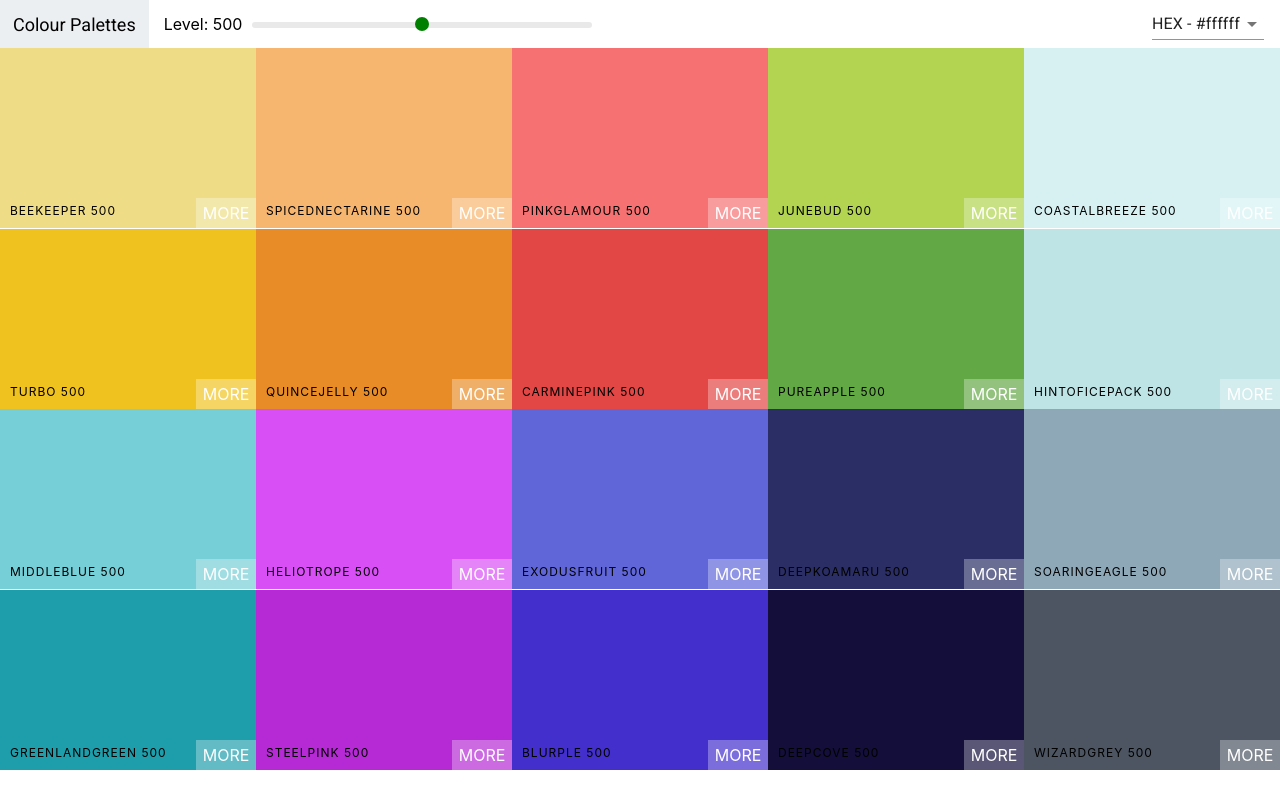
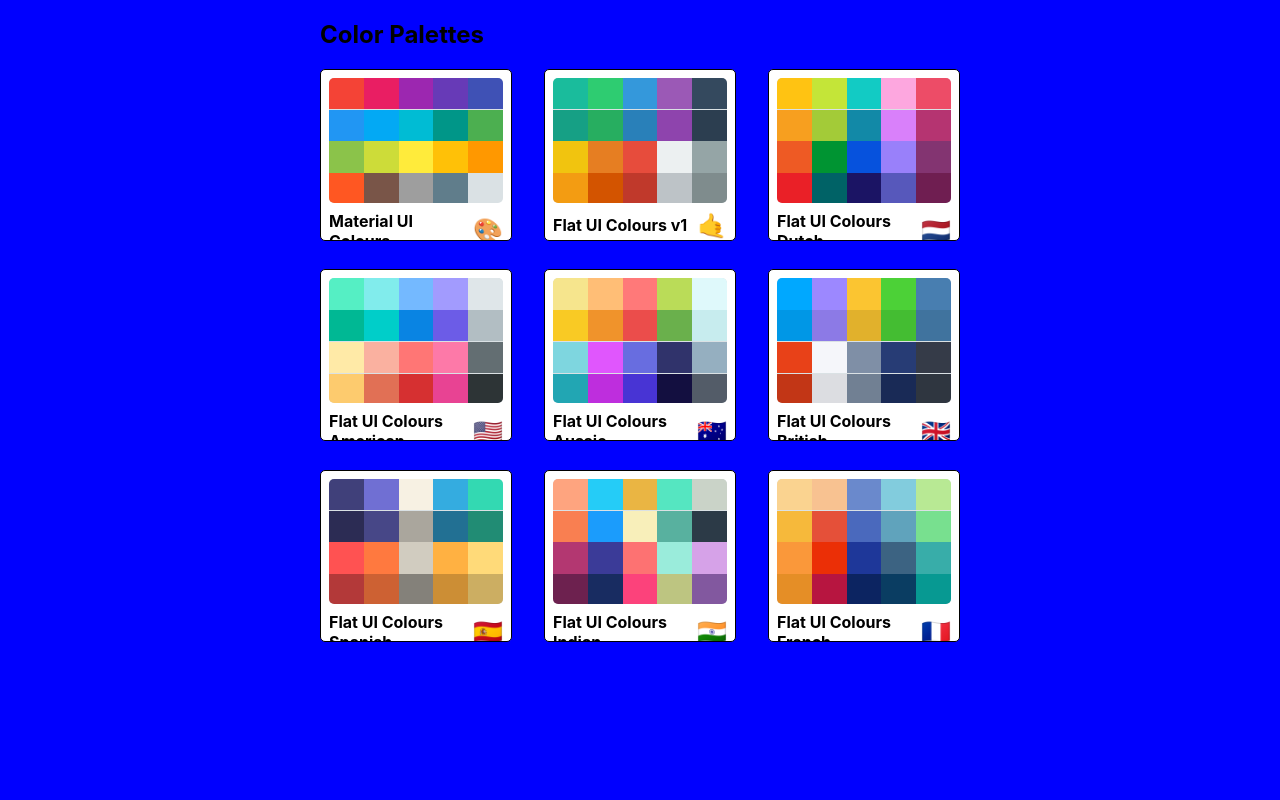
Before and after one commit to amalfkhan/colour-palette-tool, a React (Create React App) app: page / in a window 1280 px wide. Built offline with nearby package versions, Linux system fonts and the light colour scheme.

Commit message:
added and linked palettes on homepage

```diff
--- a/package.json
+++ b/package.json
@@ -5,6 +5,7 @@
   "dependencies": {
     "@material-ui/core": "^4.11.0",
     "@material-ui/icons": "^4.9.1",
+    "@material-ui/styles": "^4.10.0",
     "@testing-library/jest-dom": "^4.2.4",
     "@testing-library/react": "^9.5.0",
     "@testing-library/user-event": "^7.2.1",
@@ -13,6 +14,7 @@
     "react": "^16.13.1",
     "react-copy-to-clipboard": "^5.0.2",
     "react-dom": "^16.13.1",
+    "react-router-dom": "^5.2.0",
     "react-scripts": "3.4.3"
   },
   "scripts": {
--- a/src/App.css
+++ b/src/App.css
@@ -1,4 +1,4 @@
-.App {
+/* .App {
   text-align: center;
 }
 
@@ -35,4 +35,4 @@
   to {
     transform: rotate(360deg);
   }
-}
+} */
--- a/src/App.js
+++ b/src/App.js
@@ -1,14 +1,41 @@
 import React, { Component } from 'react';
+import { Route, Switch } from 'react-router-dom';
 import Palette from './Palette';
 import SeedPalettes from './SeedPalettes';
+import PaletteList from './PaletteList'
 import { generatePalette } from './colourHelpers'
 
 class App extends Component {
+  findPalette (id) {
+    return SeedPalettes.find(function(palette) {
+      return palette.id === id;
+    });
+  }
+
   render () {
     return (
-      <div>
-        <Palette palette={generatePalette(SeedPalettes[4])}/>
-      </div>
+      <Switch>
+        <Route
+          exact
+          path='/'
+          render={(routeProps) => <PaletteList palettes={SeedPalettes} {...routeProps}/>}
+        />
+        <Route
+          exact
+          path='/palette/:id'
+          render={(routeProps) => (
+            <Palette
+              palette={generatePalette(
+                this.findPalette(routeProps.match.params.id)
+              )}
+            />
+          )}
+        />
+      </Switch>
+
+      // <div>
+      //   <Palette palette={generatePalette(SeedPalettes[4])}/>
+      // </div>
     );
   }
 
--- /dev/null
+++ b/src/MiniPalette.js
@@ -0,0 +1,70 @@
+import React from 'react';
+import { withStyles } from '@material-ui/styles';
+
+const styles = {
+  root: {
+    background: 'white',
+    border: '1px solid black',
+    borderRadius: '5px',
+    padding: '0.5rem',
+    position: 'relative',
+    overflow: 'hidden',
+    '&:hover': {
+      cursor: 'pointer'
+    }
+  },
+  colours: {
+    background: '#dae1e4',
+    height: '125px',
+    width: '100%',
+    borderRadius: '5px',
+    overflow: 'hidden',
+  },
+  title: {
+    display: 'flex',
+    justifyContent: 'space-between',
+    alignItems: 'center',
+    margin: '0',
+    color: 'black',
+    paddingTop: '0.5rem',
+    fontSize: '1rem',
+    position: 'relative'
+  },
+  emoji: {
+    marginLeft: '0.5rem',
+    fontSize: '1.5rem',
+  },
+  miniColour: {
+    height: '25%',
+    width: '20%',
+    display: 'inline-block',
+    margin: '0 auto',
+    position: 'relative',
+    marginBottom: '-3.5px'
+  }
+}
+
+function MiniPalette (props) {
+  const { classes, paletteName, emoji, colours } = props;
+  const miniColorBoxes = colours.map(colour => (
+    <div
+      className={classes.miniColour}
+      style={{background: colour.colour}}
+      key={colour.name}
+    >
+    </div>
+  ));
+
+  return (
+    <div className={classes.root} onClick={props.handleClick}>
+      <div className={classes.colours}>
+        {miniColorBoxes}
+      </div>
+      <h5 className={classes.title}>{paletteName}
+        <span className={classes.emoji}>{emoji}</span>
+      </h5>
+    </div>
+  )
+}
+
+export default withStyles(styles)(MiniPalette);
--- a/src/Navbar.js
+++ b/src/Navbar.js
@@ -1,4 +1,5 @@
-import React, { Component } from 'react'
+import React, { Component } from 'react';
+import { Link } from 'react-router-dom';
 import Slider from 'rc-slider';
 import Select from '@material-ui/core/Select';
 import MenuItem from '@material-ui/core/MenuItem';
@@ -36,7 +37,7 @@
     return (
       <header className='Navbar'>
         <div className='logo'>
-          <a href='/'>Colour Palettes</a>
+          <Link to='/'>Colour Palettes</Link>
         </div>
         <div className='slider-container'>
           <span className='level-indicator'>Level: {level}</span>
--- a/src/Palette.css
+++ b/src/Palette.css
@@ -1,8 +1,24 @@
 .Palette {
   height: 100vh;
+  display: flex;
+  flex-direction: column;
 }
 
 .Palette-colours {
   height: 90%;
   /* overflow: hidden; */
 }
+
+.Palette-footer {
+  background: white;
+  height: 5vh;
+  display: flex;
+  justify-content: flex-end;
+  align-items: center;
+  font-weight: bold;
+}
+
+.emoji {
+  font-size: 1.5rem;
+  margin: 1rem;
+}
--- a/src/Palette.js
+++ b/src/Palette.js
@@ -2,7 +2,6 @@
 import ColourBox from './ColourBox'
 import Navbar from './Navbar'
 import './Palette.css'
-import { hex } from 'chroma-js';
 
 export default class Palette extends Component {
   constructor (props) {
@@ -25,11 +24,11 @@
   }
 
   render() {
-    const { colours } = this.props.palette;
+    const { colours, paletteName, emoji } = this.props.palette;
     const { level, format } = this.state;
 
     const colourBoxes = colours[level].map(colour => (
-      <ColourBox background={ colour[format] } name={ colour.name }/>
+      <ColourBox background={ colour[format] } name={ colour.name } key={ colour.id }/>
     ));
 
     return (
@@ -38,7 +37,10 @@
         <div className="Palette-colours">
           {colourBoxes}
         </div>
-        {/* footer */}
+        <footer className='Palette-footer'>
+          {paletteName}
+          <span className='emoji'>{emoji}</span>
+        </footer>
       </div>
     )
   }
--- /dev/null
+++ b/src/PaletteList.js
@@ -0,0 +1,66 @@
+import React, { Component } from 'react';
+import MiniPalette from './MiniPalette'
+import { withStyles } from '@material-ui/styles';
+// import { Link } from 'react-router-dom';
+
+const styles = {
+  root: {
+    background: 'blue',
+    height: '100vh',
+    display: 'flex',
+    alignItems: 'flex-start',
+    justifyContent: 'center',
+  },
+  container: {
+    width: '50%',
+    display: 'flex',
+    alignItems: 'flex-start',
+    flexDirection: 'column',
+    flexWrap: 'wrap',
+  },
+  nav: {
+    display: 'flex',
+    width: '100%',
+    justifyContent: 'space-between',
+  },
+  palettes: {
+    boxSizing: 'border-box',
+    width: '100%',
+    display: 'grid',
+    gridTemplateColumns: 'repeat(3, 30%)',
+    gridGap: '5%',
+  }
+}
+
+class PaletteList extends Component {
+  goToPalette(id) {
+    this.props.history.push(`/palette/${id}`)
+  }
+
+  render () {
+    const { palettes, classes } = this.props;
+
+    return (
+      <div className={classes.root}>
+        <div className={classes.container}>
+          <nav className={classes.nav}>
+            <h1>Color Palettes</h1>
+          </nav>
+          <div className={classes.palettes}>
+            {palettes.map(palette => (
+              <MiniPalette
+                {...palette}
+                handleClick={() => this.goToPalette(palette.id)}
+                key={palette.id}
+              />
+            ))}
+          </div>
+        </div>
+
+
+      </div>
+    )
+  }
+}
+
+export default withStyles(styles)(PaletteList);
--- a/src/index.css
+++ b/src/index.css
@@ -1,3 +1,11 @@
+html,body {
+  width: 100%;
+  height: 100%;
+  margin: 0px;
+  padding: 0px;
+  overflow-x: hidden;
+}
+
 body {
   margin: 0;
   font-family: -apple-system, BlinkMacSystemFont, 'Segoe UI', 'Roboto', 'Oxygen',
--- a/src/index.js
+++ b/src/index.js
@@ -1,11 +1,14 @@
 import React from 'react';
 import ReactDOM from 'react-dom';
+import { BrowserRouter } from 'react-router-dom';
 import './index.css';
 import App from './App';
 import * as serviceWorker from './serviceWorker';
 
 ReactDOM.render(
-  <App />,
+  <BrowserRouter>
+    <App />
+  </BrowserRouter>,
   document.getElementById('root')
 );
 
```
Also changed, not shown: 1 other file (tests, documents, lock files or other folders).
